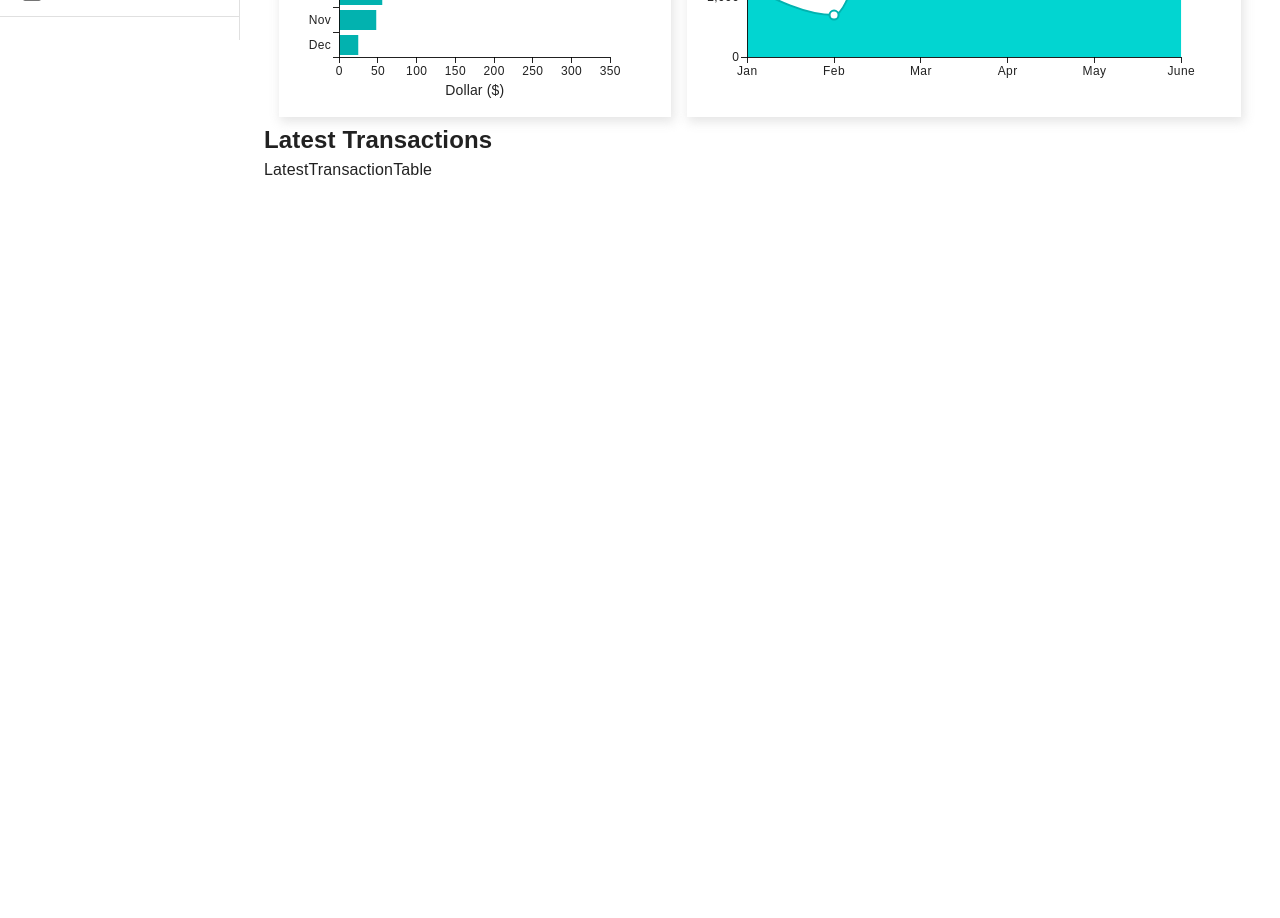
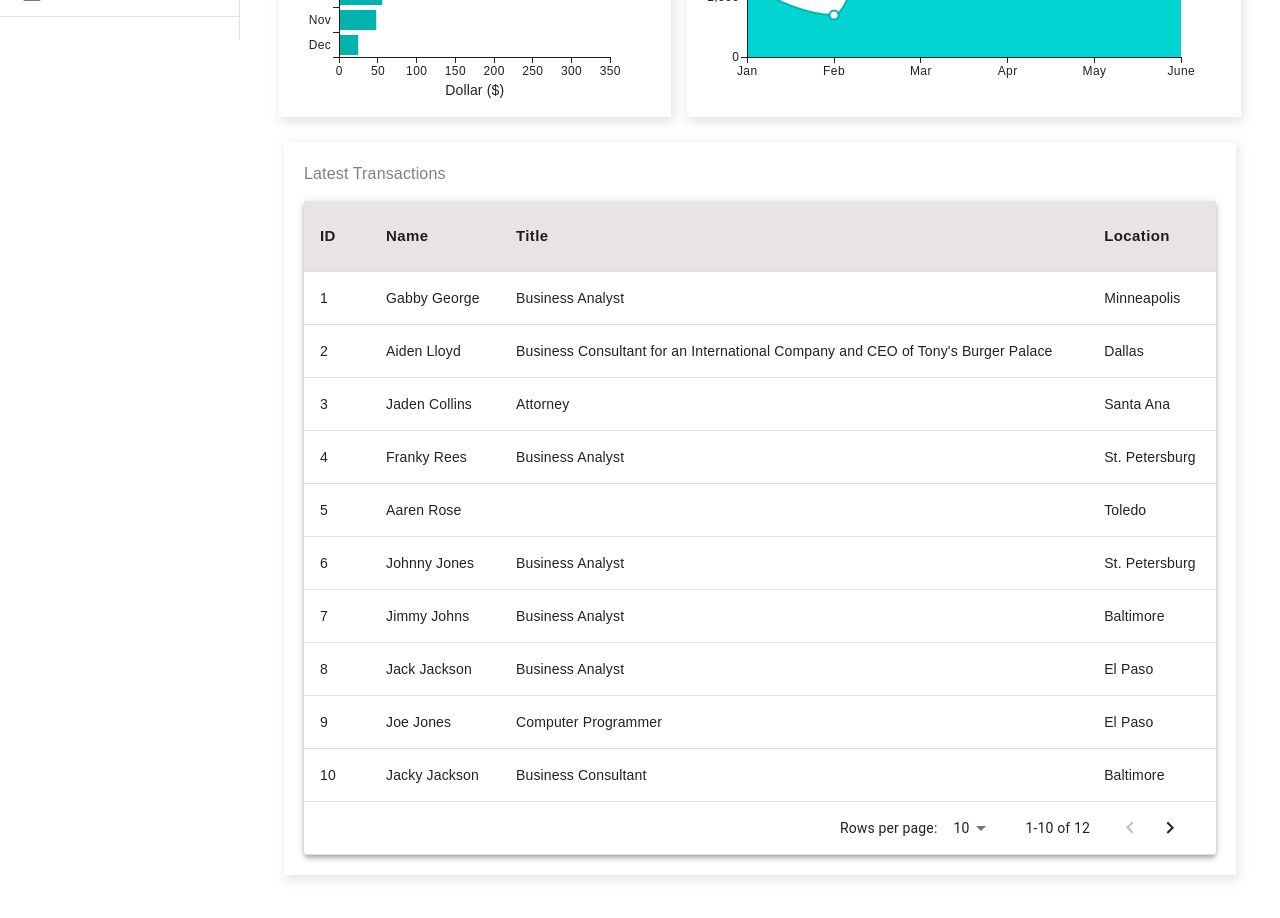
Before and after one commit to aungkhant611658/custom_react_admin_dashboard, a React (Create React App) app: page / in a window 1280 px wide. Shown: the part 760-1678 px from the top of the page. Before the commit the page ends 966 px from the top, so only its background shows below. Built offline with nearby package versions, Linux system fonts and the light colour scheme.

Commit message:
responsive table

```diff
--- a/package.json
+++ b/package.json
@@ -11,6 +11,7 @@
     "@testing-library/jest-dom": "^5.17.0",
     "@testing-library/react": "^13.4.0",
     "@testing-library/user-event": "^13.5.0",
+    "mui-datatables": "^4.3.0",
     "react": "^18.2.0",
     "react-dom": "^18.2.0",
     "react-router-dom": "^6.22.2",
--- a/src/components/tables/latest_transactions/LatestTransactionTable.jsx
+++ b/src/components/tables/latest_transactions/LatestTransactionTable.jsx
@@ -1,9 +1,69 @@
+import MUIDataTable from "mui-datatables";
 import React from "react";
+import { ThemeProvider } from "@mui/material/styles";
+import { createTheme } from "@mui/material/styles";
+import { CacheProvider } from "@emotion/react";
+import createCache from "@emotion/cache";
 
 import "./LatestTransactionTable.scss";
 
+const muiCache = createCache({
+  key: "mui-datatables",
+  prepend: true,
+});
+
 const LatestTransactionTable = () => {
-  return <div>LatestTransactionTable</div>;
+  const columns = ["ID", "Name", "Title", "Location"];
+
+  const options = {
+    responsive: "vertical",
+    filterType: "dropdown",
+    search: false,
+    download: false,
+    print: false,
+    viewColumns: false,
+    filter: false,
+    // tableBodyHeight,
+    // tableBodyMaxHeight,
+    // onTableChange: (action, state) => {
+    //   console.log(action);
+    //   console.dir(state);
+    // },
+  };
+
+  const data = [
+    [1, "Gabby George", "Business Analyst", "Minneapolis"],
+    [
+      2,
+      "Aiden Lloyd",
+      "Business Consultant for an International Company and CEO of Tony's Burger Palace",
+      "Dallas",
+    ],
+    [3, "Jaden Collins", "Attorney", "Santa Ana"],
+    [4, "Franky Rees", "Business Analyst", "St. Petersburg"],
+    [5, "Aaren Rose", null, "Toledo"],
+    [6, "Johnny Jones", "Business Analyst", "St. Petersburg"],
+    [7, "Jimmy Johns", "Business Analyst", "Baltimore"],
+    [8, "Jack Jackson", "Business Analyst", "El Paso"],
+    [9, "Joe Jones", "Computer Programmer", "El Paso"],
+    [10, "Jacky Jackson", "Business Consultant", "Baltimore"],
+    [11, "Jo Jo", "Software Developer", "Washington DC"],
+    [12, "Donna Marie", "Business Manager", "Annapolis"],
+  ];
+
+  return (
+    <CacheProvider value={muiCache}>
+      <ThemeProvider theme={createTheme()}>
+        <MUIDataTable
+          // title={"ACME Employee list"}
+          data={data}
+          columns={columns}
+          options={options}
+          className="latest-transaction"
+        />
+      </ThemeProvider>
+    </CacheProvider>
+  );
 };
 
 export default LatestTransactionTable;
--- a/src/components/tables/latest_transactions/LatestTransactionTable.scss
+++ b/src/components/tables/latest_transactions/LatestTransactionTable.scss
@@ -0,0 +1,18 @@
+.latest-transaction {
+  .MuiTableCell-paddingCheckbox {
+    display: none;
+  }
+
+  thead {
+    tr {
+      th {
+        background-color: #e9e4e4 !important;
+
+        .tss-1akey0g-MUIDataTableHeadCell-data {
+          font-weight: bold !important;
+          font-size: 15px !important;
+        }
+      }
+    }
+  }
+}
--- a/src/pages/home/Home.jsx
+++ b/src/pages/home/Home.jsx
@@ -44,8 +44,8 @@ export default function Home() {
         </Grid>
       </Box>
 
-      <div className="custom-table">
-        <h2>Latest Transactions</h2>
+      <div className="listContainer">
+        <div className="listTitle">Latest Transactions</div>
         <LatestTransactionTable />
       </div>
     </Box>
--- a/src/pages/home/Home.scss
+++ b/src/pages/home/Home.scss
@@ -2,4 +2,18 @@
   .charts {
     padding: 5px 15px;
   }
+
+  .listContainer {
+    -webkit-box-shadow: 2px 4px 10px 1px rgba(0, 0, 0, 0.47);
+    box-shadow: 2px 4px 10px 1px rgba(201, 201, 201, 0.47);
+    padding: 20px;
+    margin: 20px;
+    background-color: white;
+
+    .listTitle {
+      font-weight: 500;
+      color: gray;
+      margin-bottom: 15px;
+    }
+  }
 }
```
Also changed, not shown: 1 other file (tests, documents, lock files or other folders).
